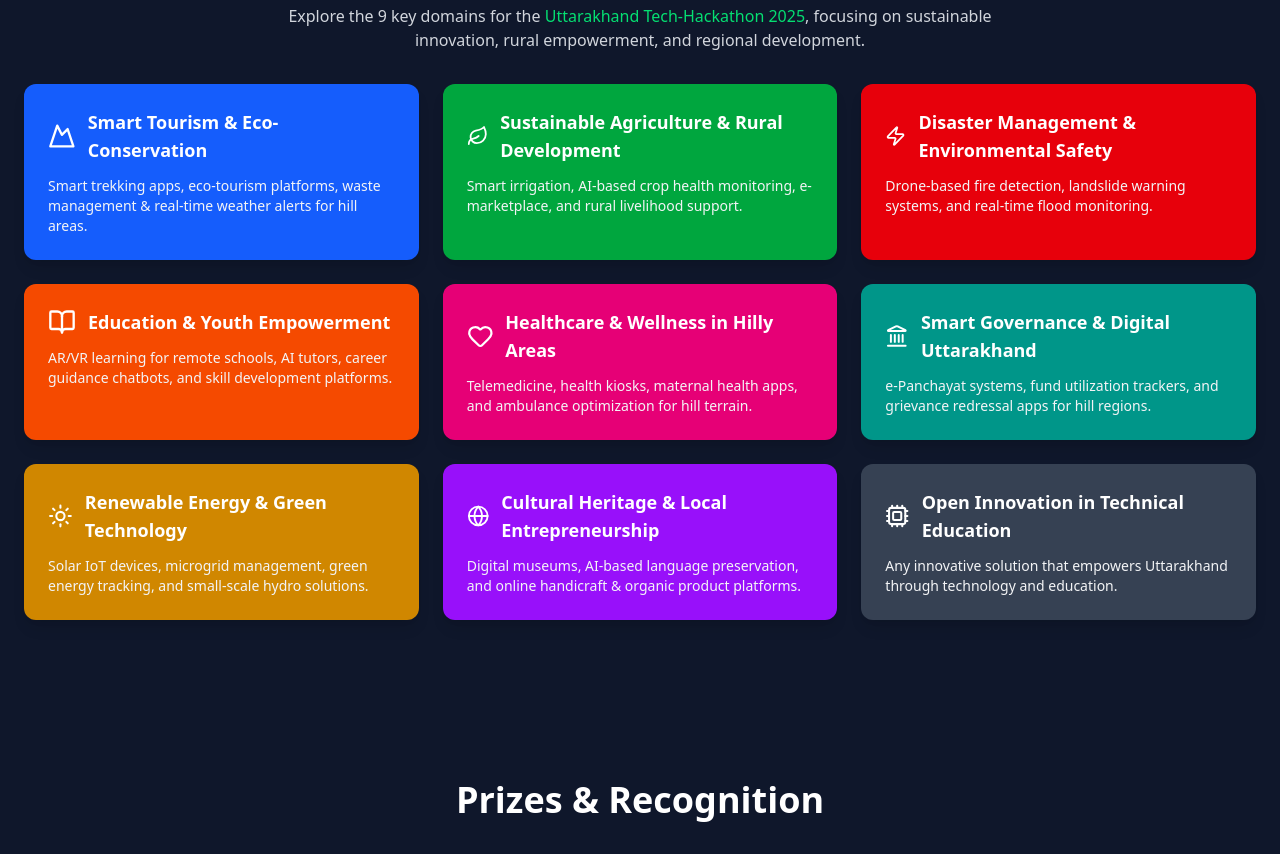
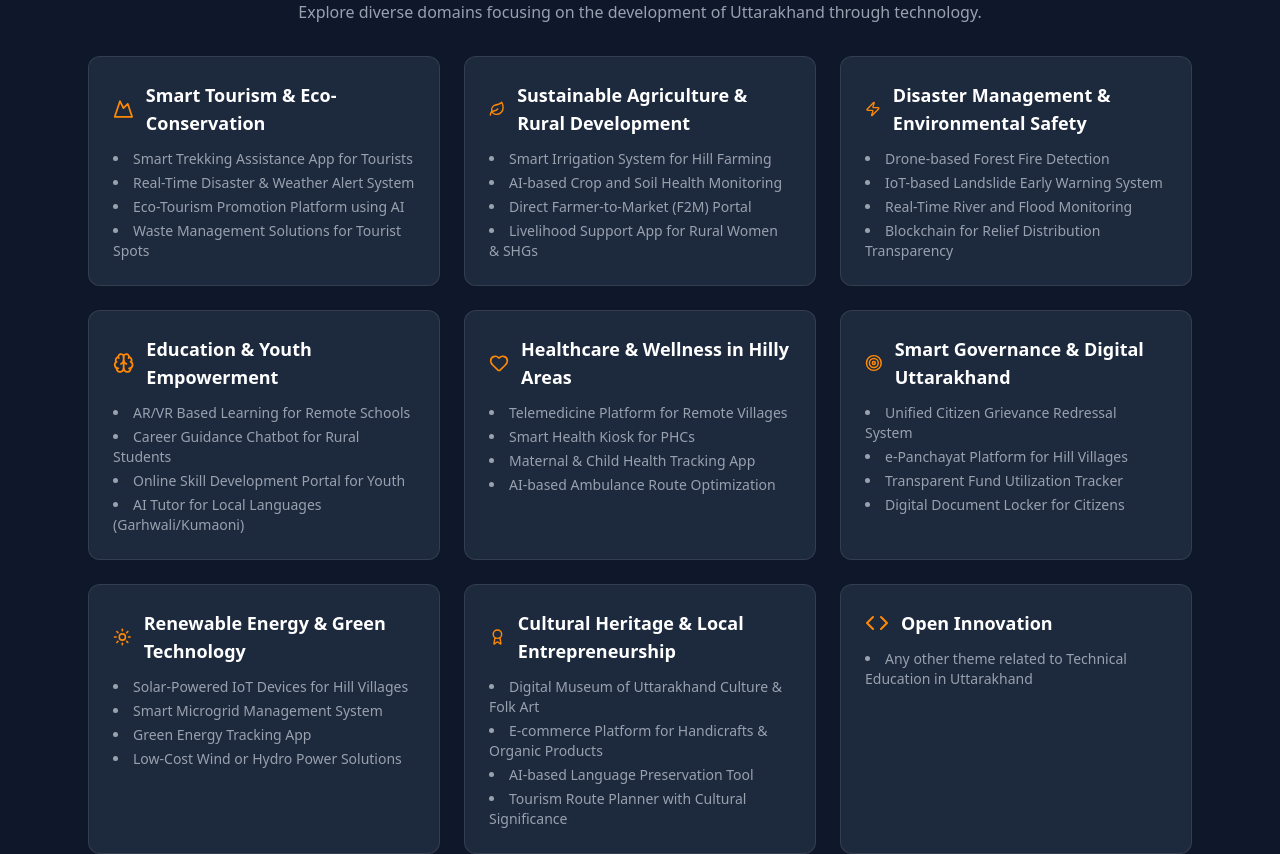
Before and after one commit to ayushsaini7717/SIHWebsite, a React (Vite) app: page / in a window 1280 px wide. Shown: the part 2460-3314 px from the top of the page. Built offline with nearby package versions, Linux system fonts and the light colour scheme.

Commit message:
update problem statements

```diff
--- a/src/components/ProblemCategories.jsx
+++ b/src/components/ProblemCategories.jsx
@@ -1,93 +1,128 @@
-import { Leaf, Zap, Heart, BookOpen, Landmark, Mountain, Cpu, Sun, Globe } from "lucide-react";
+import {
+  Mountain,
+  Leaf,
+  Zap,
+  Brain,
+  Heart,
+  Target,
+  Sun,
+  Award,
+  Code,
+} from "lucide-react";
 
 const domains = [
   {
     title: "Smart Tourism & Eco-Conservation",
-    description:
-      "Smart trekking apps, eco-tourism platforms, waste management & real-time weather alerts for hill areas.",
     icon: Mountain,
-    color: "bg-blue-600",
+    desc: [
+      "Smart Trekking Assistance App for Tourists",
+      "Real-Time Disaster & Weather Alert System",
+      "Eco-Tourism Promotion Platform using AI",
+      "Waste Management Solutions for Tourist Spots",
+    ],
   },
   {
     title: "Sustainable Agriculture & Rural Development",
-    description:
-      "Smart irrigation, AI-based crop health monitoring, e-marketplace, and rural livelihood support.",
     icon: Leaf,
-    color: "bg-green-600",
+    desc: [
+      "Smart Irrigation System for Hill Farming",
+      "AI-based Crop and Soil Health Monitoring",
+      "Direct Farmer-to-Market (F2M) Portal",
+      "Livelihood Support App for Rural Women & SHGs",
+    ],
   },
   {
     title: "Disaster Management & Environmental Safety",
-    description:
-      "Drone-based fire detection, landslide warning systems, and real-time flood monitoring.",
     icon: Zap,
-    color: "bg-red-600",
+    desc: [
+      "Drone-based Forest Fire Detection",
+      "IoT-based Landslide Early Warning System",
+      "Real-Time River and Flood Monitoring",
+      "Blockchain for Relief Distribution Transparency",
+    ],
   },
   {
     title: "Education & Youth Empowerment",
-    description:
-      "AR/VR learning for remote schools, AI tutors, career guidance chatbots, and skill development platforms.",
-    icon: BookOpen,
-    color: "bg-orange-600",
+    icon: Brain,
+    desc: [
+      "AR/VR Based Learning for Remote Schools",
+      "Career Guidance Chatbot for Rural Students",
+      "Online Skill Development Portal for Youth",
+      "AI Tutor for Local Languages (Garhwali/Kumaoni)",
+    ],
   },
   {
     title: "Healthcare & Wellness in Hilly Areas",
-    description:
-      "Telemedicine, health kiosks, maternal health apps, and ambulance optimization for hill terrain.",
     icon: Heart,
-    color: "bg-pink-600",
+    desc: [
+      "Telemedicine Platform for Remote Villages",
+      "Smart Health Kiosk for PHCs",
+      "Maternal & Child Health Tracking App",
+      "AI-based Ambulance Route Optimization",
+    ],
   },
   {
     title: "Smart Governance & Digital Uttarakhand",
-    description:
-      "e-Panchayat systems, fund utilization trackers, and grievance redressal apps for hill regions.",
-    icon: Landmark,
-    color: "bg-teal-600",
+    icon: Target,
+    desc: [
+      "Unified Citizen Grievance Redressal System",
+      "e-Panchayat Platform for Hill Villages",
+      "Transparent Fund Utilization Tracker",
+      "Digital Document Locker for Citizens",
+    ],
   },
   {
     title: "Renewable Energy & Green Technology",
-    description:
-      "Solar IoT devices, microgrid management, green energy tracking, and small-scale hydro solutions.",
     icon: Sun,
-    color: "bg-yellow-600",
+    desc: [
+      "Solar-Powered IoT Devices for Hill Villages",
+      "Smart Microgrid Management System",
+      "Green Energy Tracking App",
+      "Low-Cost Wind or Hydro Power Solutions",
+    ],
   },
   {
     title: "Cultural Heritage & Local Entrepreneurship",
-    description:
-      "Digital museums, AI-based language preservation, and online handicraft & organic product platforms.",
-    icon: Globe,
-    color: "bg-purple-600",
+    icon: Award,
+    desc: [
+      "Digital Museum of Uttarakhand Culture & Folk Art",
+      "E-commerce Platform for Handicrafts & Organic Products",
+      "AI-based Language Preservation Tool",
+      "Tourism Route Planner with Cultural Significance",
+    ],
   },
   {
-    title: "Open Innovation in Technical Education",
-    description:
-      "Any innovative solution that empowers Uttarakhand through technology and education.",
-    icon: Cpu,
-    color: "bg-gray-700",
+    title: "Open Innovation",
+    icon: Code,
+    desc: ["Any other theme related to Technical Education in Uttarakhand"],
   },
 ];
 
-const ProblemCategories = () => {
+const ProblemDomains = () => {
   return (
-    <section id="categories" className="py-20 px-6 max-w-7xl mx-auto">
-      <h2 className="text-3xl md:text-4xl font-bold text-center mb-10 text-white">
+    <section id="domains" className="py-20 px-6 max-w-6xl mx-auto text-gray-200">
+      <h2 className="text-3xl font-bold text-center mb-10 text-white">
         Problem Domains
       </h2>
-      <p className="text-center text-gray-300 mb-8 max-w-3xl mx-auto">
-        Explore the 9 key domains for the <span className="text-green-400">Uttarakhand Tech-Hackathon 2025</span>,
-        focusing on sustainable innovation, rural empowerment, and regional development.
+      <p className="text-center text-gray-400 mb-8">
+        Explore diverse domains focusing on the development of Uttarakhand through technology.
       </p>
 
-      <div className="grid sm:grid-cols-2 lg:grid-cols-3 gap-6">
-        {domains.map((domain, idx) => (
+      <div className="grid md:grid-cols-3 sm:grid-cols-2 gap-6">
+        {domains.map((domain, index) => (
           <div
-            key={idx}
-            className={`p-6 ${domain.color} text-white rounded-xl shadow-lg hover:scale-105 transform transition-all`}
+            key={index}
+            className="bg-slate-800 border border-white/10 rounded-xl p-6 hover:scale-105 transition-all"
           >
             <div className="flex items-center gap-3 mb-3">
-              <domain.icon className="w-7 h-7 text-white" />
-              <h3 className="text-lg font-semibold">{domain.title}</h3>
+              <domain.icon className="w-6 h-6 text-orange-400" />
+              <h3 className="font-bold text-lg text-white">{domain.title}</h3>
             </div>
-            <p className="text-sm text-gray-100">{domain.description}</p>
+            <ul className="list-disc list-inside text-sm text-gray-400 space-y-1">
+              {domain.desc.map((d, i) => (
+                <li key={i}>{d}</li>
+              ))}
+            </ul>
           </div>
         ))}
       </div>
@@ -95,4 +130,4 @@
   );
 };
 
-export default ProblemCategories;
+export default ProblemDomains;
```
